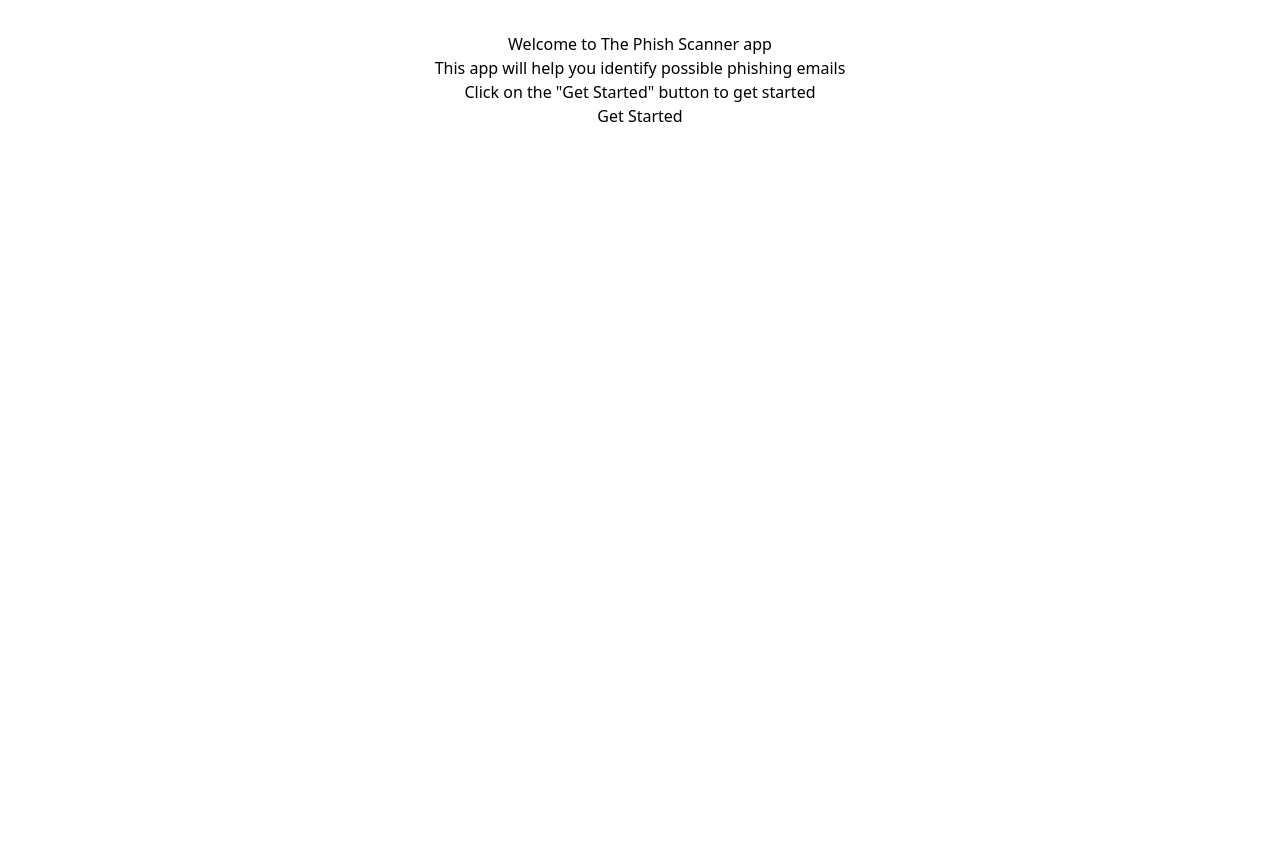
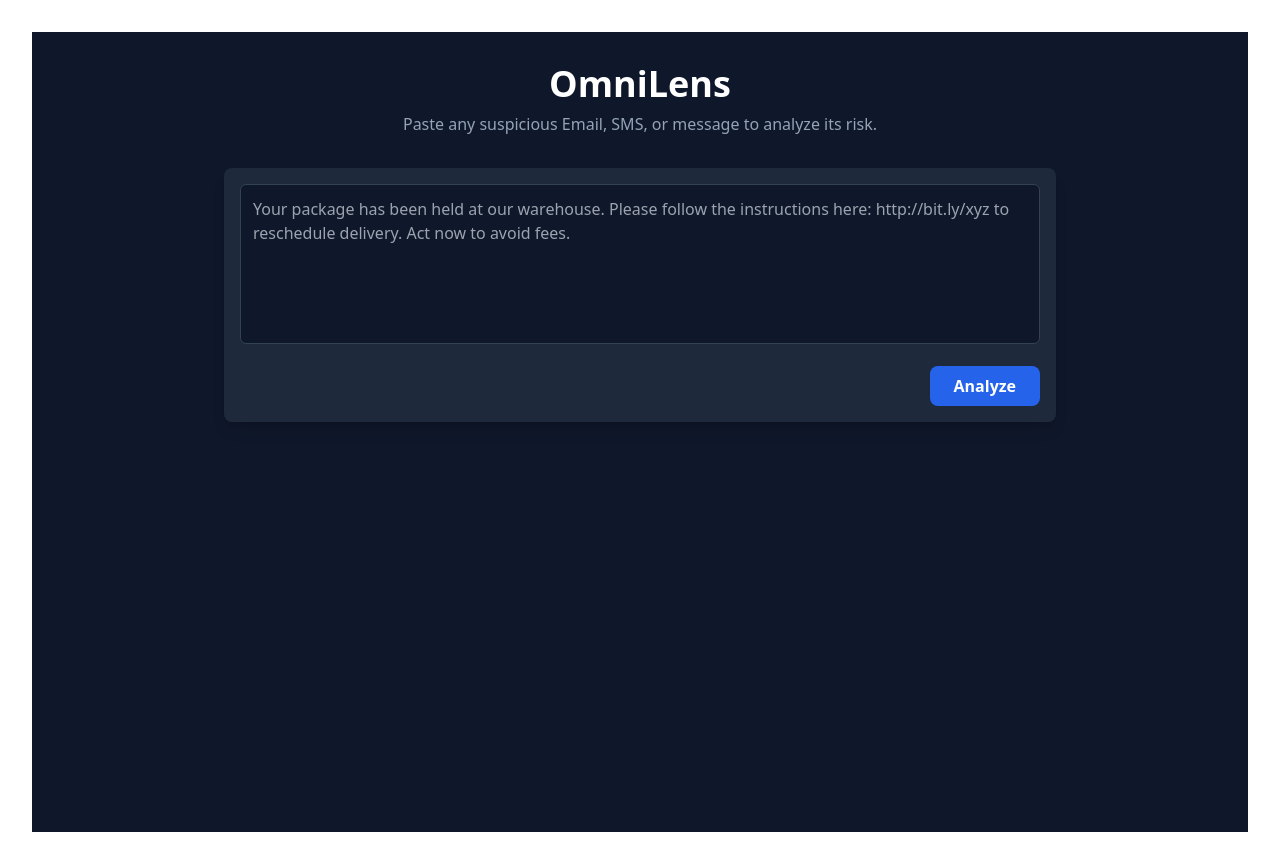
Before and after one commit to M4ttZ1/Hackathon-Placeholder, a React (Vite) app in the folder frontend/: page / in a window 1280 px wide. Before the commit the page ends 800 px from the top, so only its background shows below. Built offline with nearby package versions, Linux system fonts and the light colour scheme.

Commit message:
feat: Build proto frontend pages and styles for OmniLens

```diff
--- a/frontend/src/App.jsx
+++ b/frontend/src/App.jsx
@@ -1,17 +1,16 @@
+// frontend/src/App.jsx
 import { Routes, Route } from 'react-router-dom';
-import HomePage from './pages/Homepage';
+import HomePage from './pages/HomePage';
 import GetStarted from './pages/GetStarted';
-import './App.css'
+import './App.css'; // You can remove this line if App.css is empty
 
 function App() {
-  return (
-    <>
-      <Routes>
-      <Route path="/" element={<GetStarted />} />
-      <Route path="/home" element={<HomePage />} />
-      </Routes>
-    </>
-  )
+    return (
+        <Routes>
+            <Route path="/" element={<GetStarted />} />
+            <Route path="/home" element={<HomePage />} />
+        </Routes>
+    );
 }
 
-export default App
+export default App;
--- a/frontend/src/pages/GetStarted.jsx
+++ b/frontend/src/pages/GetStarted.jsx
@@ -1,17 +1,109 @@
-import React from 'react'
-import { Link } from 'react-router-dom';
+// frontend/src/pages/HomePage.jsx
+import { useState } from 'react';
 
-const GetStarted = () => {
-  return (
-    <>
-    <h1>Welcome to The Phish Scanner app</h1>
-    <div>This app will help you identify possible phishing emails</div>
-    <div>Click on the "Get Started" button to get started</div>
-    <Link to="/home">
-        <button>Get Started</button>
-    </Link>
-    </>
-  )
+// Sub-component for the score card
+const ScoreCard = ({ score, label }) => {
+    const getScoreColor = (s) => {
+        if (s >= 70) return 'text-red-400';
+        if (s >= 40) return 'text-yellow-400';
+        return 'text-green-400';
+    };
+    const getLabelClasses = (l) => {
+        if (l === 'high_risk') return 'bg-red-500/20 text-red-300 ring-red-500/30';
+        if (l === 'suspicious') return 'bg-yellow-500/20 text-yellow-300 ring-yellow-500/30';
+        return 'bg-green-500/20 text-green-300 ring-green-500/30';
+    };
+    return (
+        <div className="bg-slate-800/50 rounded-lg p-6 text-center">
+            <div className={`font-bold text-7xl ${getScoreColor(score)}`}>{score}</div>
+            <div className="text-slate-400 mt-1">Risk Score</div>
+            <div className={`mt-4 inline-block px-3 py-1 text-sm font-semibold rounded-full ring-1 ${getLabelClasses(label)}`}>
+                {label.replace('_', ' ').toUpperCase()}
+            </div>
+        </div>
+    );
+};
+
+// Sub-component for the reason badges
+const ReasonBadges = ({ reasons }) => (
+    <div>
+        <h3 className="text-lg font-semibold text-slate-300 mb-3">Evidence Found</h3>
+        <div className="flex flex-wrap gap-2">
+            {reasons.map((reason, i) => (
+                <span key={i} className="bg-slate-700 text-slate-300 px-3 py-1 rounded-full text-sm">
+          {reason}
+        </span>
+            ))}
+        </div>
+    </div>
+);
+
+// Main Page Component
+export default function HomePage() {
+    const [text, setText] = useState('');
+    const [result, setResult] = useState(null);
+    const [isLoading, setIsLoading] = useState(false);
+
+    const handleAnalyze = async () => {
+        if (!text.trim()) return;
+        setIsLoading(true);
+        setResult(null);
+
+        // --- MOCK DATA ---
+        // Instead of a real API call, we define a fake response object here.
+        const mockData = {
+            score: 85,
+            label: "high_risk",
+            reasons: [
+                "Urgency language detected: 'act now'",
+                "Contains a shortened URL",
+                "Requests payment via gift card",
+                "High similarity to known phishing scams"
+            ],
+        };
+
+        // We use a timeout to simulate the delay of a real network request.
+        await new Promise(resolve => setTimeout(resolve, 800));
+
+        setResult(mockData);
+        setIsLoading(false);
+    };
+
+    return (
+        <div className="bg-slate-900 text-white min-h-screen font-sans">
+            <div className="container mx-auto p-4 sm:p-8 max-w-4xl">
+                <header className="text-center mb-8">
+                    <h1 className="text-4xl font-bold">OmniLens</h1>
+                    <p className="text-slate-400 mt-2">Paste any suspicious Email, SMS, or message to analyze its risk.</p>
+                </header>
+
+                <main>
+                    <div className="bg-slate-800 p-4 rounded-lg shadow-lg">
+            <textarea
+                value={text}
+                onChange={(e) => setText(e.target.value)}
+                placeholder="Your package has been held at our warehouse. Please follow the instructions here: http://bit.ly/xyz to reschedule delivery. Act now to avoid fees."
+                className="w-full h-40 p-3 bg-slate-900 rounded-md border border-slate-700 focus:ring-2 focus:ring-blue-500 focus:outline-none resize-none"
+            />
+                        <div className="mt-4 flex justify-end">
+                            <button
+                                onClick={handleAnalyze}
+                                disabled={isLoading}
+                                className="bg-blue-600 hover:bg-blue-700 disabled:bg-slate-600 disabled:cursor-not-allowed text-white font-bold py-2 px-6 rounded-lg transition-colors"
+                            >
+                                {isLoading ? 'Analyzing...' : 'Analyze'}
+                            </button>
+                        </div>
+                    </div>
+
+                    {result && (
+                        <div className="mt-8 space-y-8">
+                            <ScoreCard score={result.score} label={result.label} />
+                            <ReasonBadges reasons={result.reasons} />
+                        </div>
+                    )}
+                </main>
+            </div>
+        </div>
+    );
 }
-
-export default GetStarted
--- a/frontend/src/pages/Homepage.jsx
+++ b/frontend/src/pages/Homepage.jsx
@@ -1,9 +1,109 @@
-import React from 'react'
+// frontend/src/pages/HomePage.jsx
+import { useState } from 'react';
 
-const Homepage = () => {
-  return (
-    <div>Homepage</div>
-  )
+// Sub-component for the score card
+const ScoreCard = ({ score, label }) => {
+    const getScoreColor = (s) => {
+        if (s >= 70) return 'text-red-400';
+        if (s >= 40) return 'text-yellow-400';
+        return 'text-green-400';
+    };
+    const getLabelClasses = (l) => {
+        if (l === 'high_risk') return 'bg-red-500/20 text-red-300 ring-red-500/30';
+        if (l === 'suspicious') return 'bg-yellow-500/20 text-yellow-300 ring-yellow-500/30';
+        return 'bg-green-500/20 text-green-300 ring-green-500/30';
+    };
+    return (
+        <div className="bg-slate-800/50 rounded-lg p-6 text-center">
+            <div className={`font-bold text-7xl ${getScoreColor(score)}`}>{score}</div>
+            <div className="text-slate-400 mt-1">Risk Score</div>
+            <div className={`mt-4 inline-block px-3 py-1 text-sm font-semibold rounded-full ring-1 ${getLabelClasses(label)}`}>
+                {label.replace('_', ' ').toUpperCase()}
+            </div>
+        </div>
+    );
+};
+
+// Sub-component for the reason badges
+const ReasonBadges = ({ reasons }) => (
+    <div>
+        <h3 className="text-lg font-semibold text-slate-300 mb-3">Evidence Found</h3>
+        <div className="flex flex-wrap gap-2">
+            {reasons.map((reason, i) => (
+                <span key={i} className="bg-slate-700 text-slate-300 px-3 py-1 rounded-full text-sm">
+          {reason}
+        </span>
+            ))}
+        </div>
+    </div>
+);
+
+// Main Page Component
+export default function HomePage() {
+    const [text, setText] = useState('');
+    const [result, setResult] = useState(null);
+    const [isLoading, setIsLoading] = useState(false);
+
+    const handleAnalyze = async () => {
+        if (!text.trim()) return;
+        setIsLoading(true);
+        setResult(null);
+
+        // --- MOCK DATA ---
+        // Instead of a real API call, we define a fake response object here.
+        const mockData = {
+            score: 85,
+            label: "high_risk",
+            reasons: [
+                "Urgency language detected: 'act now'",
+                "Contains a shortened URL",
+                "Requests payment via gift card",
+                "High similarity to known phishing scams"
+            ],
+        };
+
+        // We use a timeout to simulate the delay of a real network request.
+        await new Promise(resolve => setTimeout(resolve, 800));
+
+        setResult(mockData);
+        setIsLoading(false);
+    };
+
+    return (
+        <div className="bg-slate-900 text-white min-h-screen font-sans">
+            <div className="container mx-auto p-4 sm:p-8 max-w-4xl">
+                <header className="text-center mb-8">
+                    <h1 className="text-4xl font-bold">OmniLens</h1>
+                    <p className="text-slate-400 mt-2">Paste any suspicious Email, SMS, or message to analyze its risk.</p>
+                </header>
+
+                <main>
+                    <div className="bg-slate-800 p-4 rounded-lg shadow-lg">
+            <textarea
+                value={text}
+                onChange={(e) => setText(e.target.value)}
+                placeholder="Your package has been held at our warehouse. Please follow the instructions here: http://bit.ly/xyz to reschedule delivery. Act now to avoid fees."
+                className="w-full h-40 p-3 bg-slate-900 rounded-md border border-slate-700 focus:ring-2 focus:ring-blue-500 focus:outline-none resize-none"
+            />
+                        <div className="mt-4 flex justify-end">
+                            <button
+                                onClick={handleAnalyze}
+                                disabled={isLoading}
+                                className="bg-blue-600 hover:bg-blue-700 disabled:bg-slate-600 disabled:cursor-not-allowed text-white font-bold py-2 px-6 rounded-lg transition-colors"
+                            >
+                                {isLoading ? 'Analyzing...' : 'Analyze'}
+                            </button>
+                        </div>
+                    </div>
+
+                    {result && (
+                        <div className="mt-8 space-y-8">
+                            <ScoreCard score={result.score} label={result.label} />
+                            <ReasonBadges reasons={result.reasons} />
+                        </div>
+                    )}
+                </main>
+            </div>
+        </div>
+    );
 }
-
-export default Homepage
--- a/frontend/tailwind.config.js
+++ b/frontend/tailwind.config.js
@@ -6,7 +6,24 @@ export default {
         "./src/**/*.{js,ts,jsx,tsx}",
     ],
     theme: {
-        extend: {},
+        extend: {
+            // Add this animation configuration
+            animation: {
+                'fade-in-down': 'fade-in-down 0.8s ease-out forwards',
+            },
+            keyframes: {
+                'fade-in-down': {
+                    '0%': {
+                        opacity: '0',
+                        transform: 'translateY(-20px)',
+                    },
+                    '100%': {
+                        opacity: '1',
+                        transform: 'translateY(0)',
+                    },
+                },
+            },
+        },
     },
     plugins: [],
 }
```
